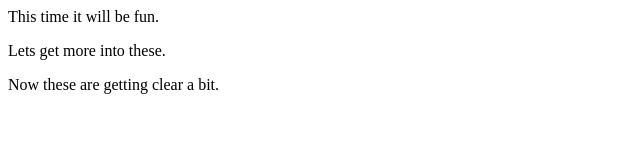
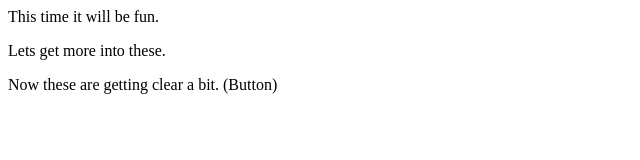
Before and after one commit to Amannn44/1stRepo, a plain HTML site: page index.html in a window 1280 px wide. Shown: the full height of the page, 0-640 px from the left. Drawn offline with Linux system fonts and the light colour scheme.

Commit message:
Add Button

```diff
--- a/index.html
+++ b/index.html
@@ -1,3 +1,3 @@
 <p>This time it will be fun.</p>
 <p>Lets get more into these.</p>
-<p>Now these are getting clear a bit.</p>
+<p>Now these are getting clear a bit. (Button)</p>
```
